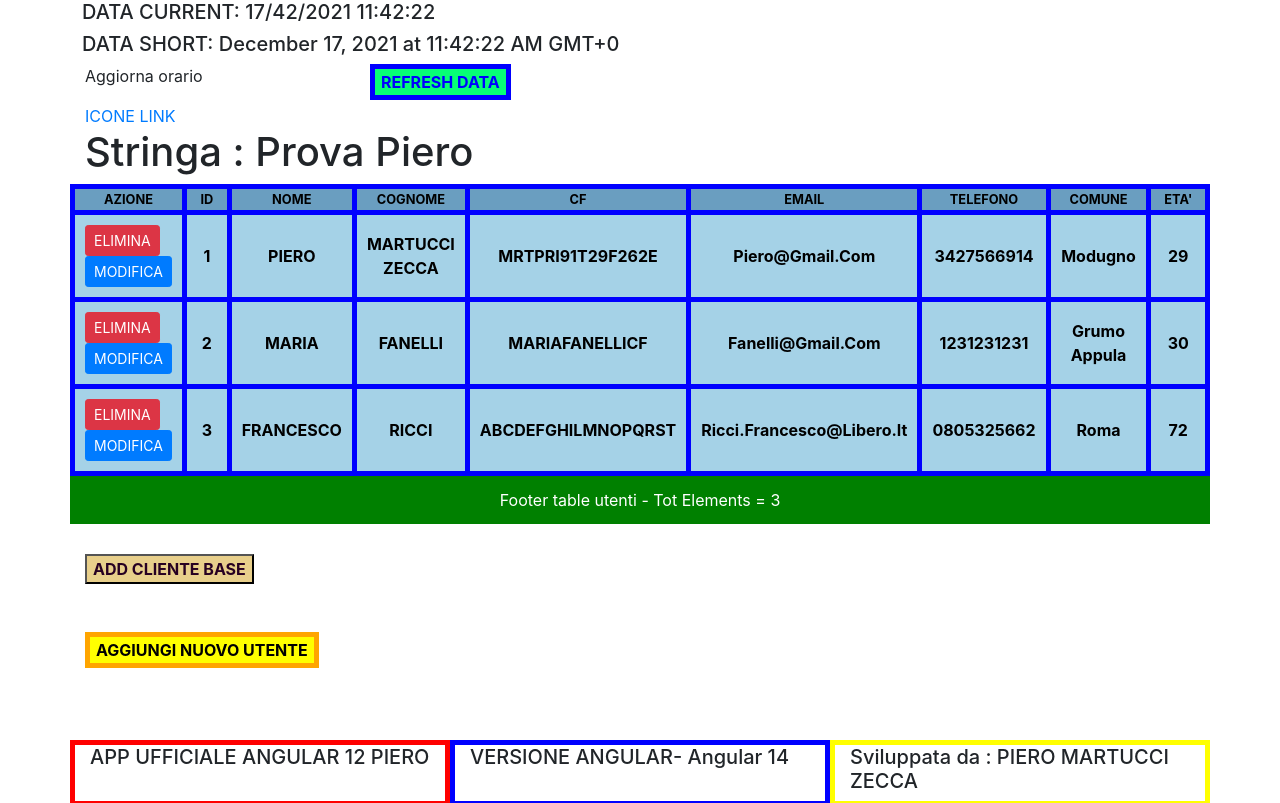
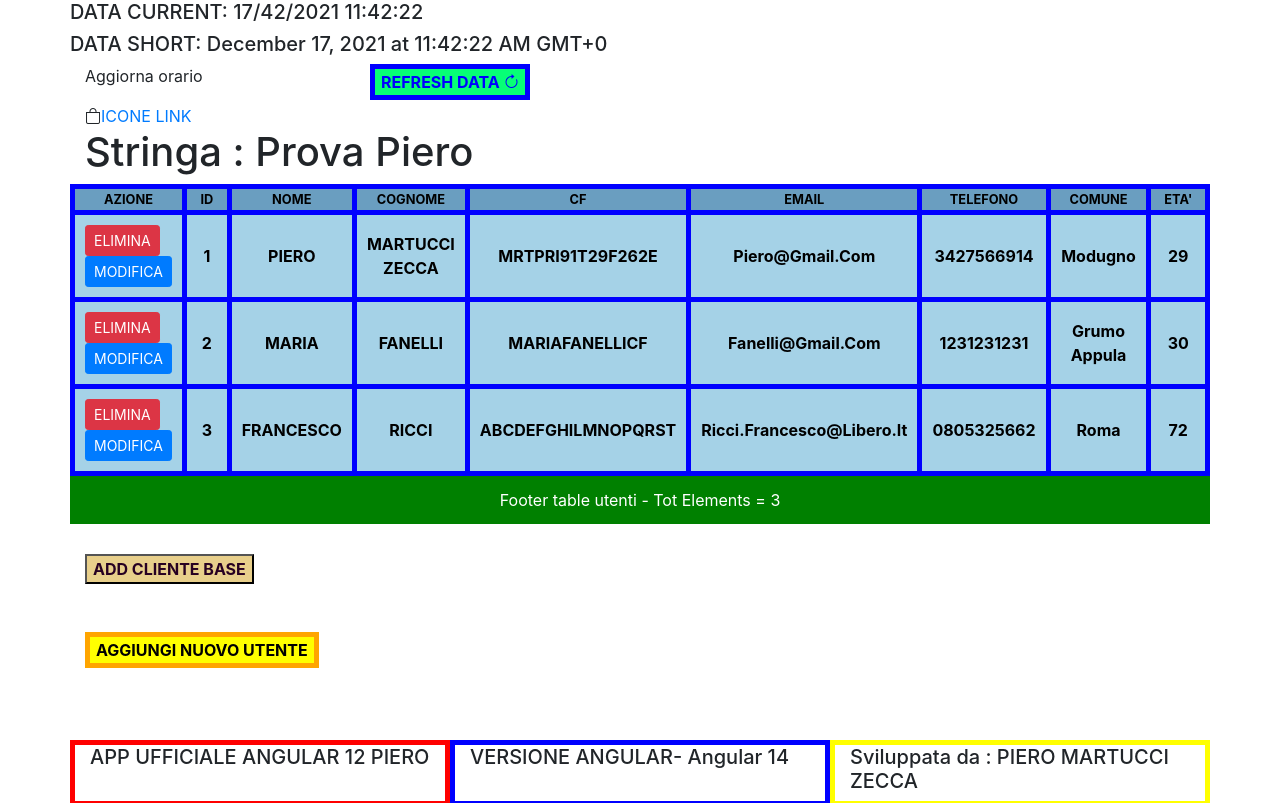
Before and after one commit to pieromz/angular-ivy-khm2eu, an Angular app: page / in a window 1280 px wide. Shown: the top 803 px of the page. Built offline with nearby package versions, Linux system fonts and the light colour scheme.

Commit message:
2 files modified

```diff
--- a/src/app/component/users/users.component.html
+++ b/src/app/component/users/users.component.html
@@ -10,13 +10,12 @@
   </div>
   <div class="col-6">
     <button (click)="refreshData()" class="buttonRefreshData">
-      REFRESH DATA <i class="bi-alarm"></i>
+      REFRESH DATA <i class="bi bi-arrow-clockwise"></i>
     </button>
   </div>
 </div>
 
-<i class="bi-alarm"></i>
-
+<i class="bi bi-bag"></i>
 <a href="https://icons.getbootstrap.com/">ICONE LINK</a>
 
 <div class="row">
--- a/src/index.html
+++ b/src/index.html
@@ -4,28 +4,40 @@
   <head>
     <title>PIERO APP ANGULAR</title>
 
+    <!--
     <link
       href="https://cdn.jsdelivr.net/npm/bootstrap@5.1.3/dist/css/bootstrap.min.css"
       rel="stylesheet"
       integrity="sha384-1BmE4kWBq78iYhFldvKuhfTAU6auU8tT94WrHftjDbrCEXSU1oBoqyl2QvZ6jIW3"
       crossorigin="anonymous"
     />
+    -->
+
+    <!-- Option 1: Include in HTML -->
+<link rel="stylesheet" href="https://cdn.jsdelivr.net/npm/bootstrap-icons@1.3.0/font/bootstrap-icons.css">
 
     <link
       rel="stylesheet"
       href="https://cdn.jsdelivr.net/npm/bootstrap@4.5.3/dist/css/bootstrap.min.css"
     />
+
+    <!--
     <link
       rel="stylesheet"
       href="https://cdnjs.cloudflare.com/ajax/libs/prism/1.22.0/themes/prism.css"
     />
+    -->
+
     <style></style>
 
+  <!--
     <script
       src="https://cdn.jsdelivr.net/npm/bootstrap@5.1.3/dist/js/bootstrap.bundle.min.js"
       integrity="sha384-ka7Sk0Gln4gmtz2MlQnikT1wXgYsOg+OMhuP+IlRH9sENBO0LRn5q+8nbTov4+1p"
       crossorigin="anonymous"
     ></script>
+-->
+
   </head>
 
   <body>
```
